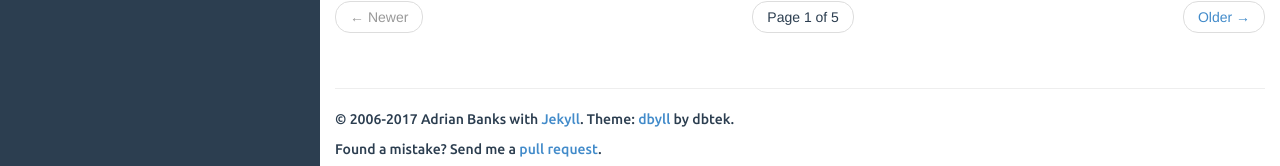
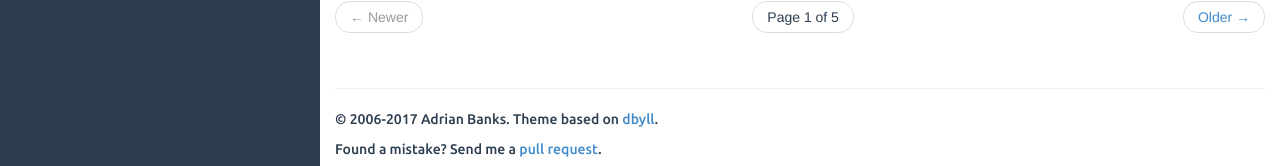
Before and after one commit to adrianbanks/adrianbanks.github.io, a Jekyll site: the page built from index.html, in a window 1280 px wide and 900 px high, scrolled down 7437 px. Shown: the part 731-897 px from the top of the window. Built offline with Jekyll 4.4.1, drawn with Linux system fonts in a browser that asks for light colours; the list of posts is cut into pages by our own code.

Commit message:
Alter the text of the footer

```diff
--- a/_includes/default.html
+++ b/_includes/default.html
@@ -102,7 +102,7 @@
 		<footer>
 			<hr/>
 			<p>
-				&copy; 2006-{{ site.time | date: '%Y' }} {{ site.author.name }} with <a href="http://jekyllrb.com/">Jekyll</a>. Theme: <a href="https://github.com/dbtek/dbyll">dbyll</a> by dbtek.
+				&copy; 2006-{{ site.time | date: '%Y' }} {{ site.author.name }}. Theme based on <a href="https://github.com/dbtek/dbyll">dbyll</a>.
 			</p>
 			<p>
 				Found a mistake? Send me a <a href="https://github.com/adrianbanks/adrianbanks.github.io">pull request</a>.
```
